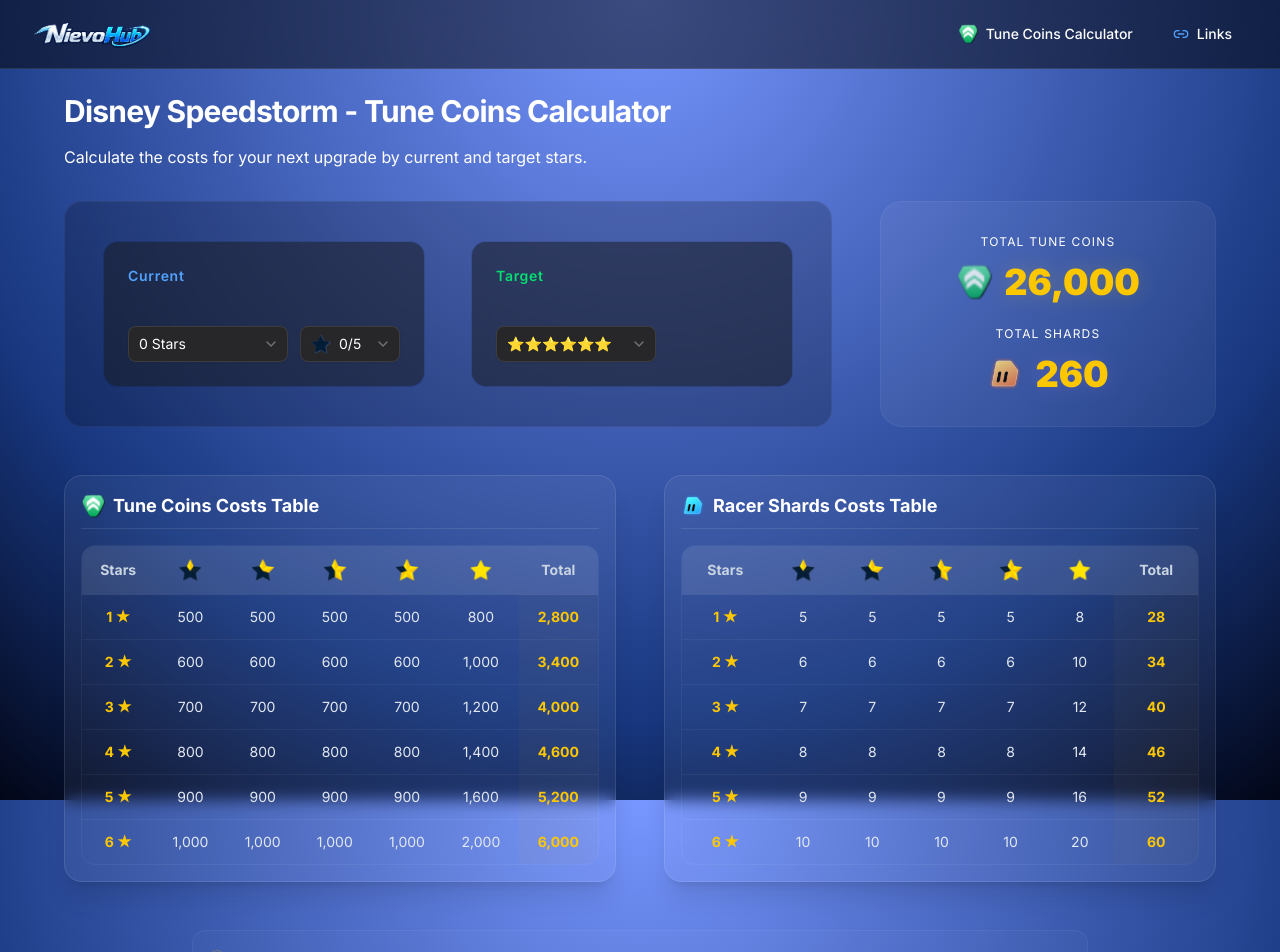
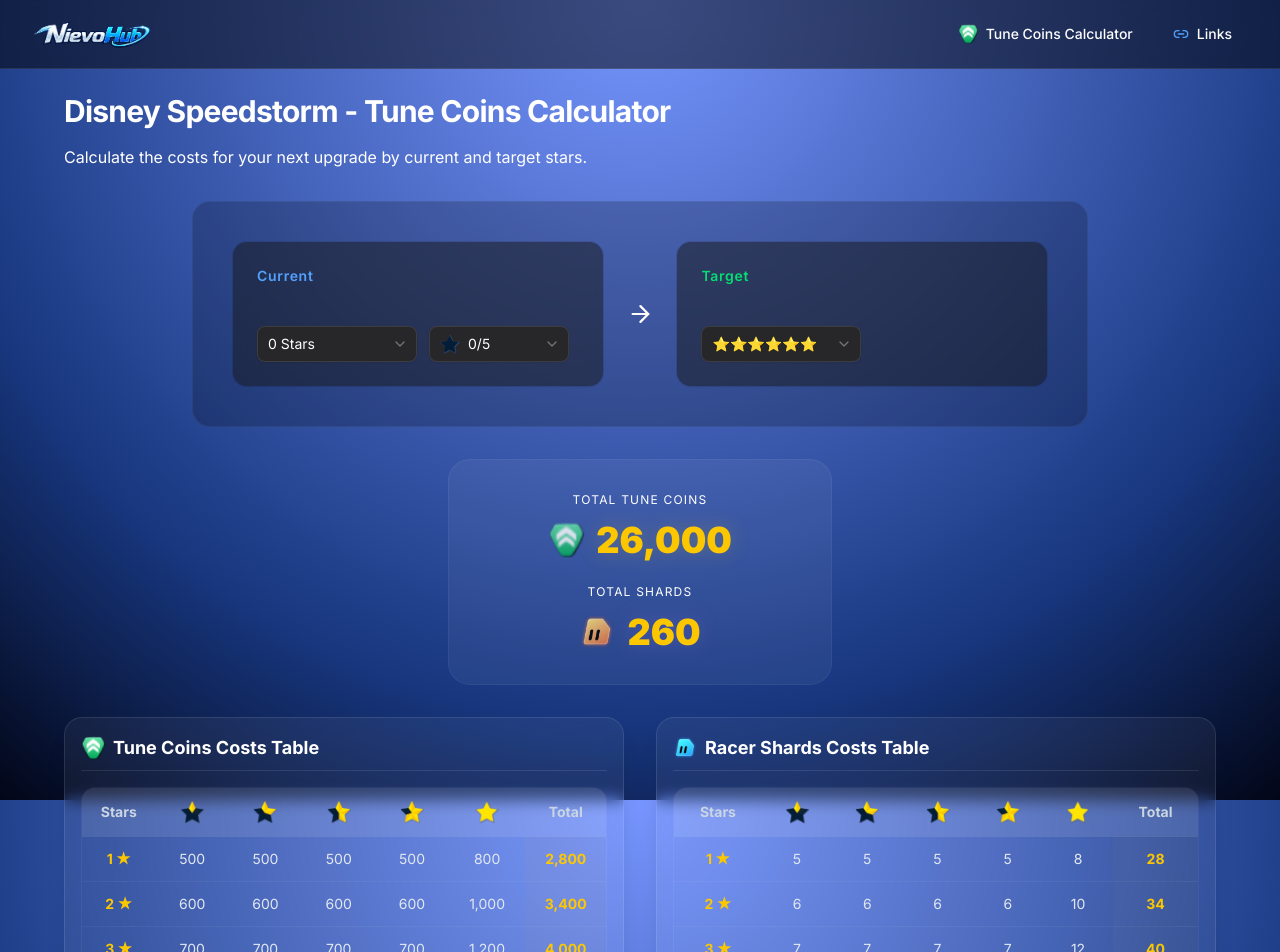
Before and after one commit to nievo496/nievo-hub, a Next.js app: page /tune-coins-calculator in a window 1280 px wide. Shown: the top 952 px of the page. Built offline with nearby package versions, Linux system fonts and the light colour scheme.

Commit message:
mobile responsive

```diff
--- a/src/app/tune-coins-calculator/page.tsx
+++ b/src/app/tune-coins-calculator/page.tsx
@@ -74,14 +74,14 @@ const TuneCoinsCalculatorPage = () => {
   }, []);
 
   return (
-    <div className="flex flex-col flex-1 font-sans h-full px-8 py-6 md:px-16">
-      <h1 className="text-2xl md:text-3xl font-bold text-white mb-4 tracking-tight">Disney Speedstorm - Tune Coins Calculator</h1>
-      <p className="mb-4 md:mb-8">Calculate the costs for your next upgrade by current and target stars.</p>
+    <div className="flex flex-col flex-1 font-sans h-full px-8 py-6 md:px-16 gap-4 md:gap-8">
+      <div className="flex flex-col gap-4">
+        <h1 className="text-2xl md:text-3xl font-bold text-white tracking-tight">Disney Speedstorm - Tune Coins Calculator</h1>
+        <p>Calculate the costs for your next upgrade by current and target stars.</p>
+      </div>
 
-      {/* <div className="flex flex-col md:flex-row gap-6"> */}
-      <div className="grid grid-cols-1 md:grid-cols-[1fr_1fr] gap-6 md:gap-12 justify-center items-start">
-        {/* <div className="flex flex-col md:flex-row gap-4 md:gap-6 justify-center items-center md:p-10 md:bg-black/20 rounded-2xl md:border border-white/5 w-full max-w-4xl md:min-w-3xl mx-auto"> */}
-        <div className="flex flex-col md:flex-row gap-4 md:gap-6 justify-center items-center md:p-10 md:bg-black/20 rounded-2xl md:border border-white/5 w-full max-w-4xl md:min-w-3xl">
+      <div className="flex flex-col gap-4 md:gap-8">
+        <div className="flex flex-col md:flex-row gap-4 md:gap-6 justify-center items-center md:p-10 md:bg-black/20 rounded-2xl md:border border-white/5 w-full max-w-4xl md:min-w-3xl mx-auto">
           {/* "From" Section */}
           <Card className="p-4 md:p-6 bg-zinc-900/50 border-blue-500/30 backdrop-blur-sm w-full max-w-sm md:min-w-xs">
             <h3 className="text-blue-400 font-semibold md:mb-4 text-sm tracking-wider">Current</h3>
@@ -103,9 +103,8 @@ const TuneCoinsCalculatorPage = () => {
           </Card>
         </div>
 
-        {/* RESULT SECTION */}
-        {/* <div className="mt-6 md:mt-12 mx-auto w-full max-w-sm space-y-4"> */}
-        <div className="w-full mx-auto">
+        {/* Result Section */}
+        <div className="mx-auto w-full max-w-sm space-y-4">
 
           <div className="bg-white/5 p-6 md:p-8 rounded-3xl border border-white/5 text-center flex flex-col items-center justify-center gap-6">
             <div>
@@ -135,9 +134,9 @@ const TuneCoinsCalculatorPage = () => {
       </div>
 
       {/* Reference Tables Section */}
-      <div className="mt-12 flex justify-between gap-6 md:gap-12 flex-col md:flex-row">
+      <div className="flex justify-between gap-4 md:gap-8 flex-col lg:flex-row">
 
-        {/* Table 2: Tune Coins */}
+        {/* Table 1: Tune Coins */}
         <UpgradeTable
           title="Tune Coins Costs Table"
           currencyIcon={tuneCoins}
@@ -150,7 +149,7 @@ const TuneCoinsCalculatorPage = () => {
           toFrag={toFrag}
         />
 
-        {/* Table 1: Shards */}
+        {/* Table 2: Shards */}
         <UpgradeTable
           title="Racer Shards Costs Table"
           currencyIcon={commonShard}
@@ -165,7 +164,7 @@ const TuneCoinsCalculatorPage = () => {
 
       </div>
 
-      <div className="mt-12 flex items-start gap-3 p-4 bg-white/[0.02] border border-white/5 rounded-xl max-w-4xl mx-auto">
+      <div className="flex items-start gap-3 p-4 bg-white/[0.02] border border-white/5 rounded-xl max-w-4xl mx-auto">
         <Info size={16} className="text-slate-500 mt-0.5 flex-shrink-0" />
         <div className="text-xs text-slate-400 leading-relaxed">
           {/* Mobile Only Text: Short and clean */}
```
